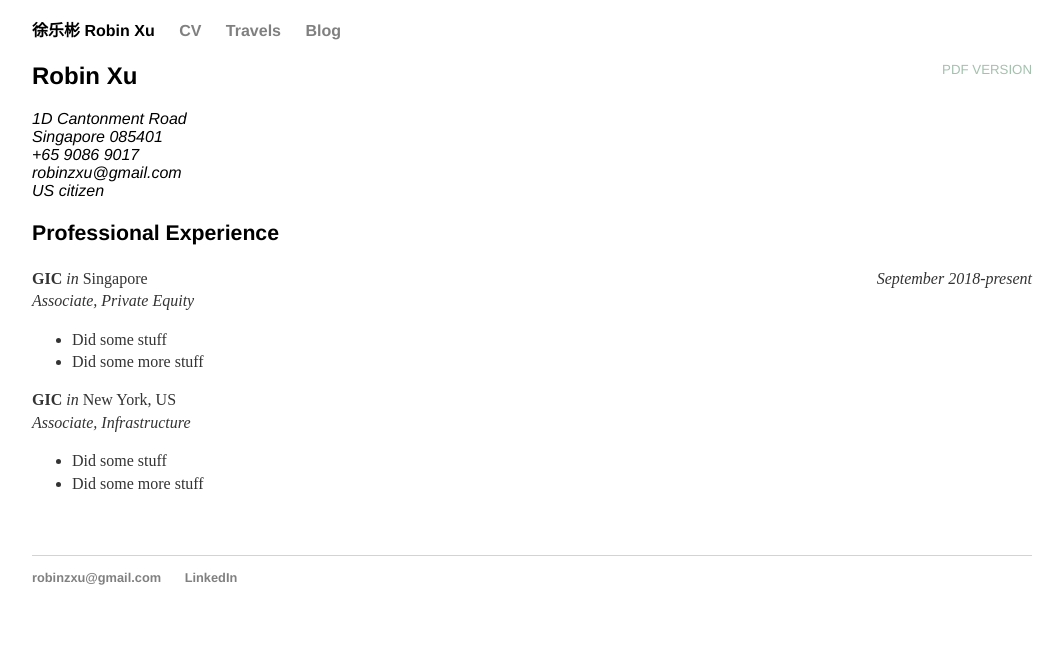
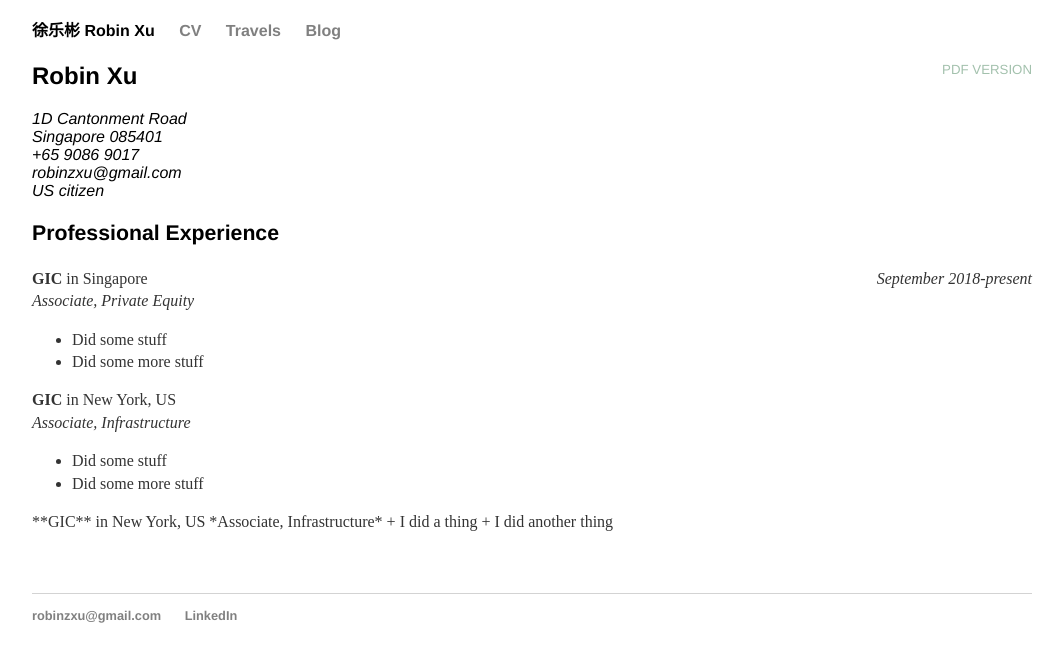
Before and after one commit to robinzxu/robinzxu.github.io, a Jekyll site: the page built from cv/index.html, in a window 1280 px wide. Shown: the top 662 px of the page, without its empty margins (108-1172 px from the left). Built offline with Jekyll 4.4.1, drawn with Linux system fonts in a browser that asks for light colours.

Commit message:
Update index.html

```diff
--- a/cv/index.html
+++ b/cv/index.html
@@ -18,7 +18,7 @@
 <h3>Professional Experience</h3>
 	<p>
 	<i style="float:right;">September 2018-present</i>
-	<b>GIC</b> <i>in</i> Singapore<br>
+	<b>GIC</b> in Singapore<br>
 	<i>Associate, Private Equity</i>
 	<ul>
 		<li>Did some stuff
@@ -27,7 +27,7 @@
 	<p>
 
 	<p>
-	<b>GIC</b> <i>in</i> New York, US<br>
+	<b>GIC</b> in New York, US<br>
 	<i>Associate, Infrastructure</i>
 	<ul>
 		<li>Did some stuff
@@ -35,5 +35,11 @@
 	</ul>
 	<p>
 
+	**GIC** in New York, US
+	*Associate, Infrastructure*
+	+ I did a thing
+	+ I did another thing
+
+
 
 </div>
```
